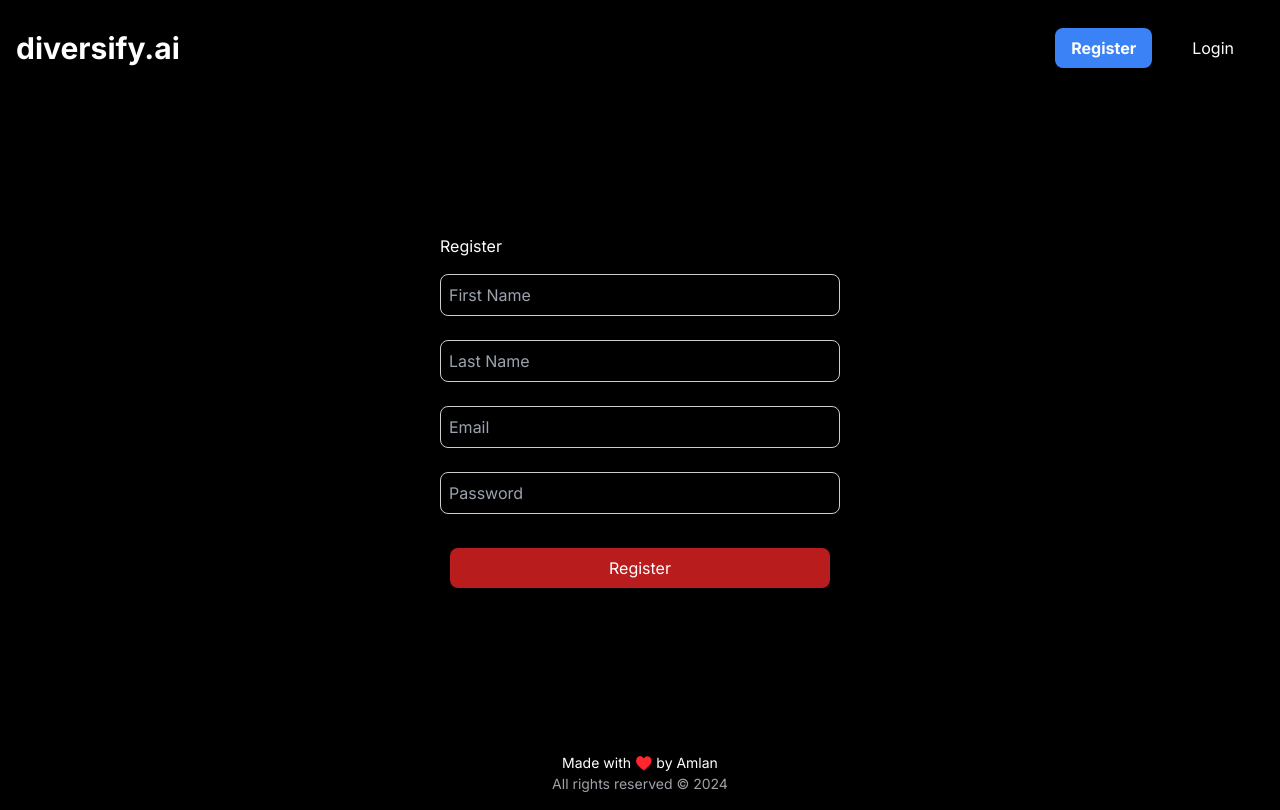
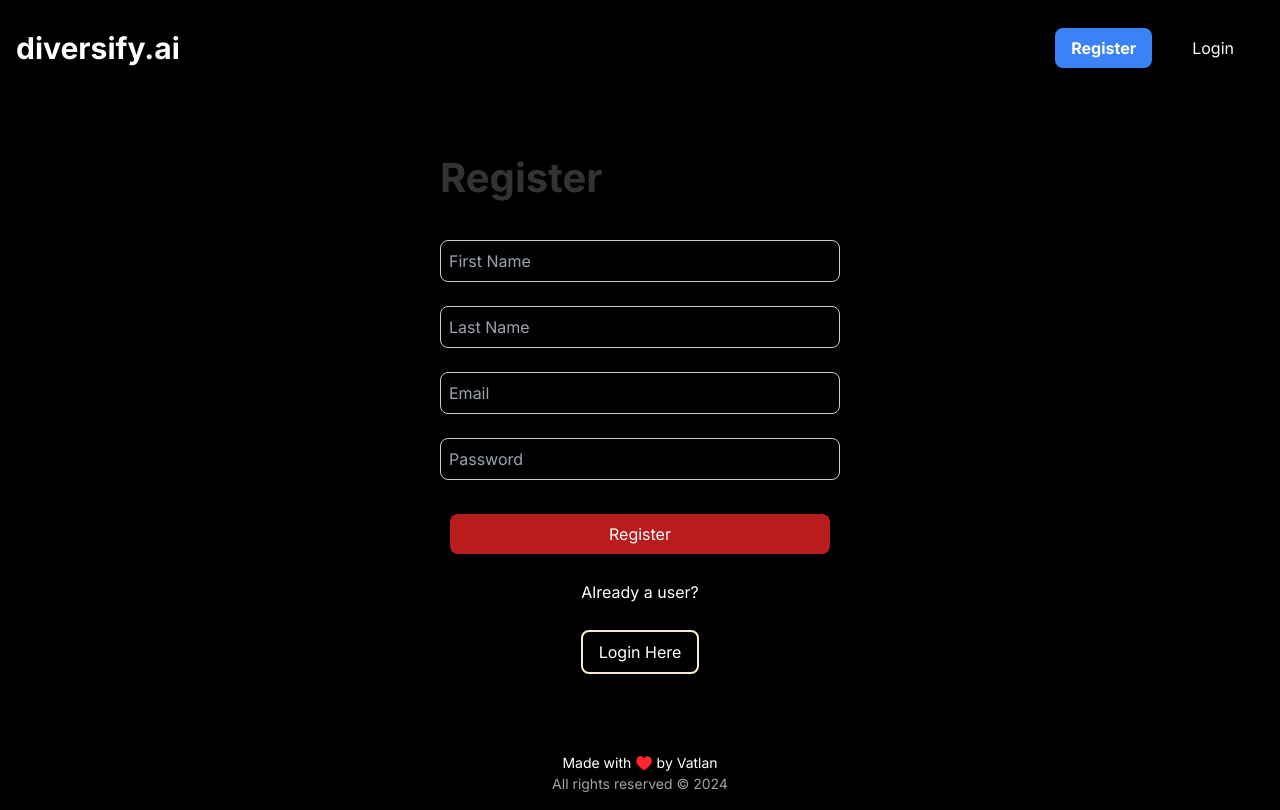
Before and after one commit to amlanxbghn/Diversif.ai, a React (Vite) app in the folder DiversifyF/: page /register in a window 1280 px wide. Built offline with nearby package versions, Linux system fonts and the light colour scheme.

Commit message:
register upadted and convert updated

```diff
--- a/DiversifyF/src/components/Footer/Footer.jsx
+++ b/DiversifyF/src/components/Footer/Footer.jsx
@@ -4,7 +4,7 @@ import './Footer.css';
 const Footer = () => {
   return (
     <footer className="footer">
-      <p>Made with ♥️ by Amlan</p>
+      <p>Made with ♥️ by Vatlan</p>
       <p>All rights reserved &copy; {new Date().getFullYear()}</p>
     </footer>
   );
--- a/DiversifyF/src/components/Register/Register.css
+++ b/DiversifyF/src/components/Register/Register.css
@@ -5,12 +5,12 @@
   justify-content: center;
   min-height: 80vh;
   padding: 20px;
-  gap: 1rem; /* Added for consistent spacing */
+  gap: 1rem; /* Consistent spacing */
 }
 
 .register-title {
-  font-size: 2.5rem; /* Updated to match Login page */
-  font-weight: bold; /* Added for consistency */
+  font-size: 2.5rem; /* Consistent font size */
+  font-weight: bold; /* Consistent font weight */
   color: #333; /* Consistent color */
   margin-bottom: 1rem; /* Consistent spacing */
 }
@@ -54,6 +54,7 @@
 .register-text {
   font-size: 1.25rem; /* Consistent font size */
   color: #a1a1aa; /* Consistent color */
+  font-weight: bold; /* Bold text */
   margin-top: 1rem;
 }
 
@@ -65,3 +66,21 @@
 .register-text a:hover {
   text-decoration: underline;
 }
+
+.login-redirect {
+  display: flex;
+  align-items: center;
+  flex-direction: column;
+  gap: 1rem;
+}
+
+.login-redirect button {
+  padding: 0.5rem 1rem; /* Consistent padding */
+  background-color: none; /* Transparent background */
+  border: 2px solid antiquewhite;
+  color: white;
+  border-radius: 0.5rem; /* Consistent border radius */
+  font-size: 1rem;
+  cursor: pointer;
+  transition: background-color 0.2s;
+}
--- a/DiversifyF/src/components/Register/Register.jsx
+++ b/DiversifyF/src/components/Register/Register.jsx
@@ -1,5 +1,5 @@
 import React, { useState } from 'react';
-import { useNavigate } from 'react-router-dom';
+import { useNavigate, Link } from 'react-router-dom';
 import axios from 'axios';
 import './Register.css';
 
@@ -22,8 +22,9 @@ const Register = () => {
     try {
       const url = 'http://localhost:5174/api/users'; // Ensure this URL is correct
       const { data: res } = await axios.post(url, data);
-      navigate('/'); // Redirect to home page after successful registration
-      console.log(res.message); // Optionally log the response message
+      localStorage.setItem('token', res.token); // Save the token
+      localStorage.setItem('user', JSON.stringify(res.user)); // Save user info
+      navigate('/'); // Redirect to home page
     } catch (error) {
       if (error.response && error.response.status >= 400 && error.response.status <= 500) {
         setError(error.response.data.message); // Display error message if registration fails
@@ -34,7 +35,7 @@ const Register = () => {
   return (
     <div className="register-container">
       <form onSubmit={handleSubmit} className="register-form">
-        <h1>Register</h1>
+        <h1 className="register-title">Register</h1>
         <input
           type="text"
           name="firstName"
@@ -70,6 +71,12 @@ const Register = () => {
         {error && <div className="error">{error}</div>}
         <button type="submit">Register</button>
       </form>
+      <div className="login-redirect">
+        <p>Already a user?</p>
+        <Link to="/login">
+          <button>Login Here</button>
+        </Link>
+      </div>
     </div>
   );
 };
```
